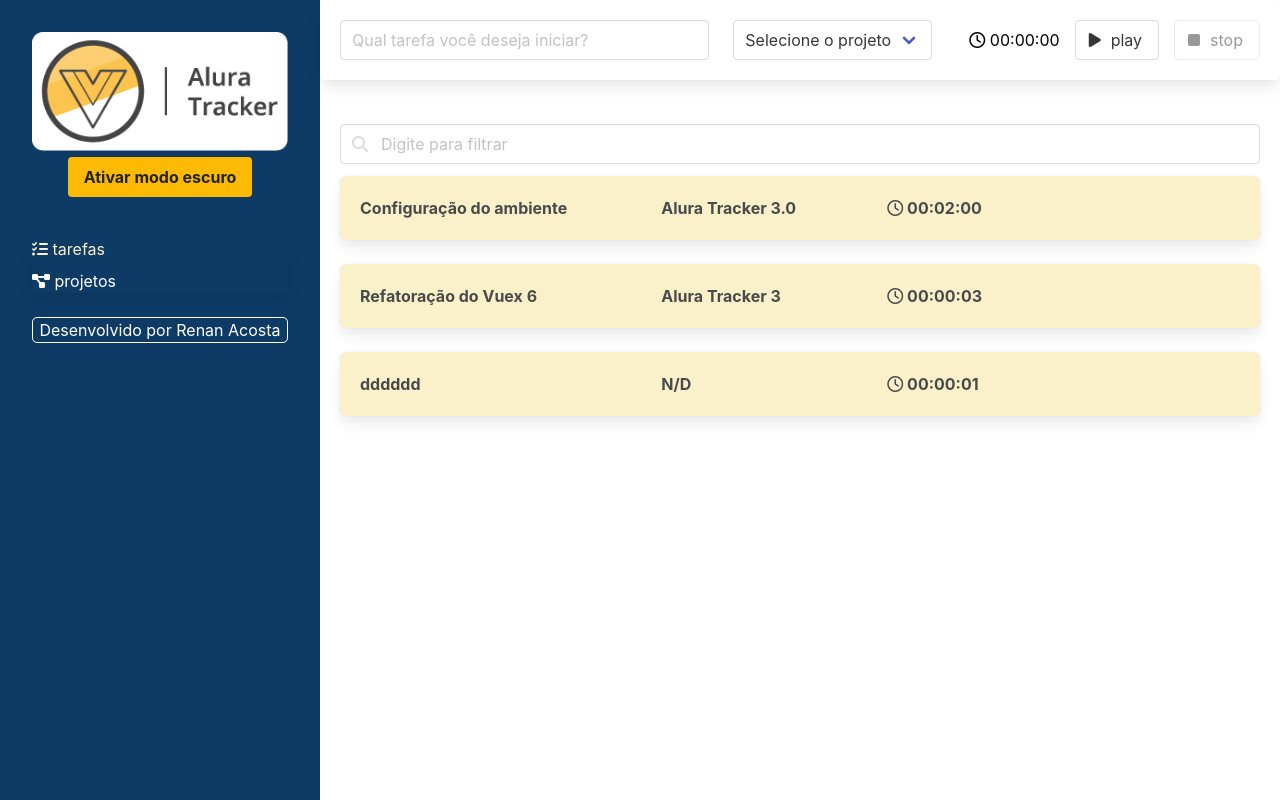
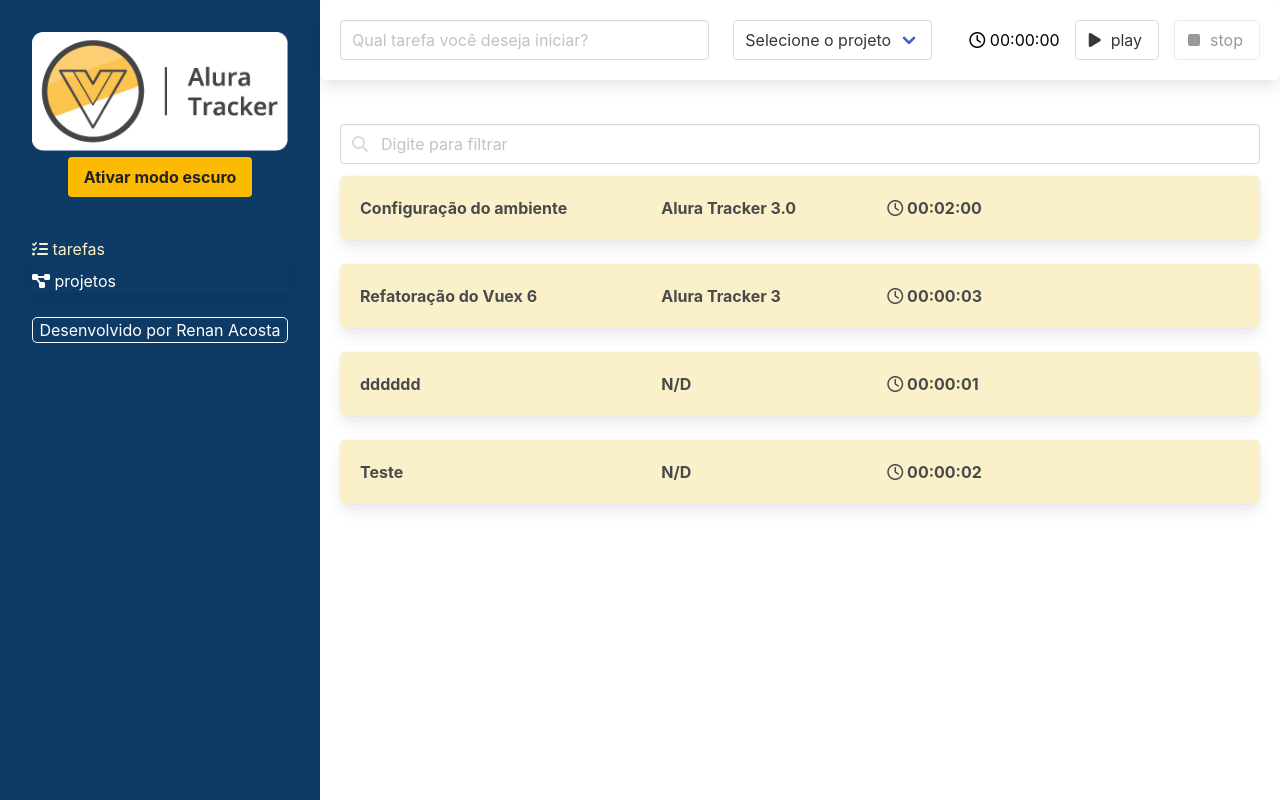
Before and after one commit to renanacosta/alura-tracker, a Vue app: page /#/ in a window 1280 px wide. Built offline with nearby package versions, Linux system fonts and the light colour scheme; data requests are answered from the project's data file.

Commit message:
:recycle: refact: Ajustando filtro com watchEffect

```diff
--- a/db.json
+++ b/db.json
@@ -40,6 +40,11 @@
       "duracaoEmSegundos": 1,
       "descricao": "dddddd",
       "id": 3
+    },
+    {
+      "duracaoEmSegundos": 2,
+      "descricao": "Teste",
+      "id": 4
     }
   ]
 }
--- a/src/store/modulos/tarefas/index.ts
+++ b/src/store/modulos/tarefas/index.ts
@@ -26,8 +26,14 @@
     },
   },
   actions: {
-    [OBTER_TAREFAS]({ commit }) {
-      http.get('tarefas')
+    [OBTER_TAREFAS]({ commit }, filtro: string) {
+      let url = 'tarefas';
+
+      if (filtro) {
+        url += '?descricao=' + filtro
+      }
+
+      http.get(url)
         .then(response => commit(DEFINIR_TAREFAS, response.data))
     },
     [CADASTRAR_TAREFA]({ commit }, tarefa: ITarefa) {
--- a/src/views/Tarefas.vue
+++ b/src/views/Tarefas.vue
@@ -62,7 +62,7 @@
 </template>
 
 <script lang="ts">
-import { computed, defineComponent, ref } from "vue";
+import { computed, defineComponent, ref, watchEffect } from "vue";
 import Formulario from "../components/Formulario.vue";
 import Tarefa from "../components/Tarefa.vue";
 import Box from "../components/Box.vue";
@@ -115,14 +115,18 @@
 
     const filtro = ref("");
 
-    const tarefas = computed(() =>
-      store.state.tarefa.tarefas.filter(
-        (t) => !filtro.value || t.descricao.includes(filtro.value)
-      )
-    );
+    // const tarefas = computed(() =>
+    //   store.state.tarefa.tarefas.filter(
+    //     (t) => !filtro.value || t.descricao.includes(filtro.value)
+    //   )
+    // );
+
+    watchEffect(() => {
+      store.dispatch(OBTER_TAREFAS, filtro.value);
+    })
 
     return {
-      tarefas,
+      tarefas: computed(() => store.state.tarefa.tarefas),
       store,
       filtro,
     };
```
